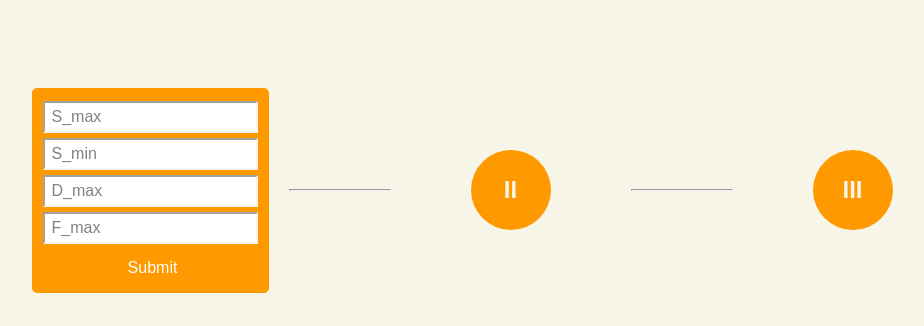
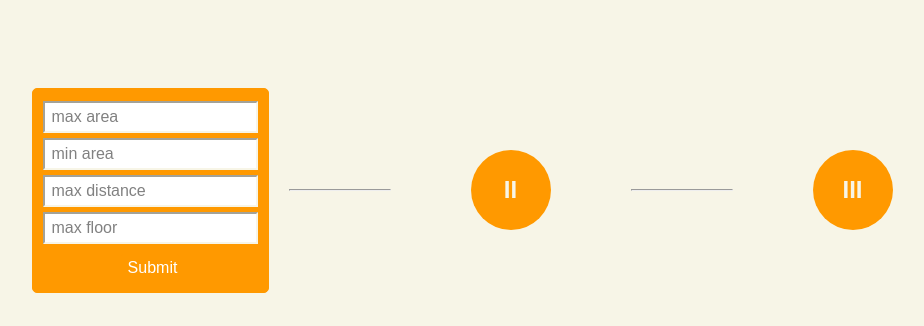
Before and after one commit to Ivanenko2105/fuzzy_controller-master, a Flask app: page / in a window 1280 px wide, after a click that opens the changed part. Shown: the part 218-544 px from the top of the page, without its empty margins (148-1072 px from the left). Run offline with Flask 3, Linux system fonts and the light colour scheme; some web fonts are replaced.

Commit message:
fix-1.0.0

```diff
--- a/run.py
+++ b/run.py
@@ -21,7 +21,7 @@ def index():
 		for i in flags:
 			flags[i] = True
 
-		return render_template('index.html', flags=flags, result=None)
+		return render_template('index.html', flags=flags, range_values=range_values, result=None)
 
 	elif "submit-rp_form" in request.form and flags['ranges_block_flag']:
 
--- a/templates/index.html
+++ b/templates/index.html
@@ -14,10 +14,10 @@
                 <b>I</b>
             </div>
             <form class="block-default" id="block1" action="/" method="post">
-                <input type="number" id="S_max" name="s_max" placeholder="S_max">
-                <input type="number" id="S_min" name="s_min" placeholder="S_min">
-                <input type="number" id="D_max" name="d_max" placeholder="D_max">
-                <input type="number" id="F_max" name="f_max" placeholder="F_max">
+                <input title="Max area of apartment among market" type="number" id="S_max" name="s_max" placeholder="max area">
+                <input title="Min area of apartment among market" type="number" id="S_min" name="s_min" placeholder="min area">
+                <input title="Max distance from the city-center" type="number" id="D_max" name="d_max" placeholder="max distance">
+                <input title="Max floor in building" type="number" id="F_max" name="f_max" placeholder="max floor">
                 <input class="block-default-button" type="submit" name="submit-rp_form" value="Submit">
             </form>
             {% else %}
@@ -45,10 +45,10 @@
             </div>
 
             <form class="block-default" id="block2" action="/" method="post">
-                <input type="number" id="Area" name="area" placeholder="Area">
-                <input type="number" id="Floor" name="floor" placeholder="Floor">
-                <input type="number" id="Rank" name="rank" placeholder="Rank">
-                <input type="number" id="Distance" name="distance" placeholder="Distance">
+                <input title="Range: {{range_values['s_min']}}-{{range_values['s_max']}}" type="number" id="Area" name="area" placeholder="Area">
+                <input title="Ranges: 1-{{range_values['f_max']}}" type="number" id="Floor" name="floor" placeholder="Floor">
+                <input title="Ranges: 1-10" type="number" id="Rank" name="rank" placeholder="Rank">
+                <input title="Ranges: 0-{{range_values['d_max']}}" type="number" id="Distance" name="distance" placeholder="Distance">
                 <input class="block-default-button" type="submit" name="submit-uv_form" value="Submit">
             </form>
             {% else %}
```
